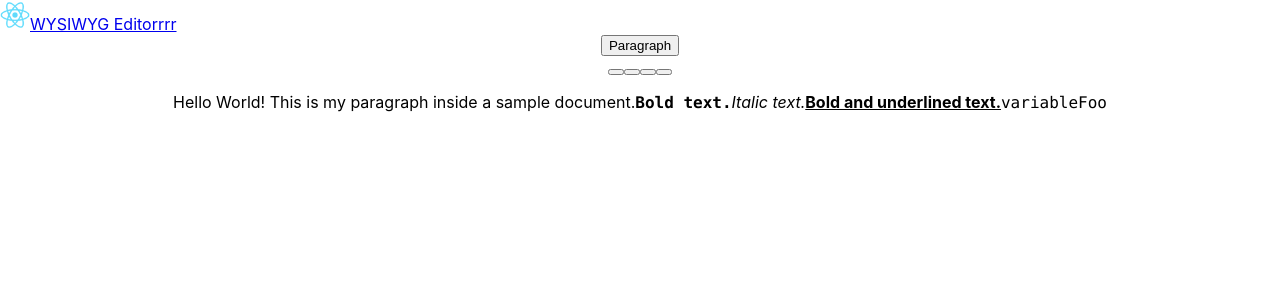
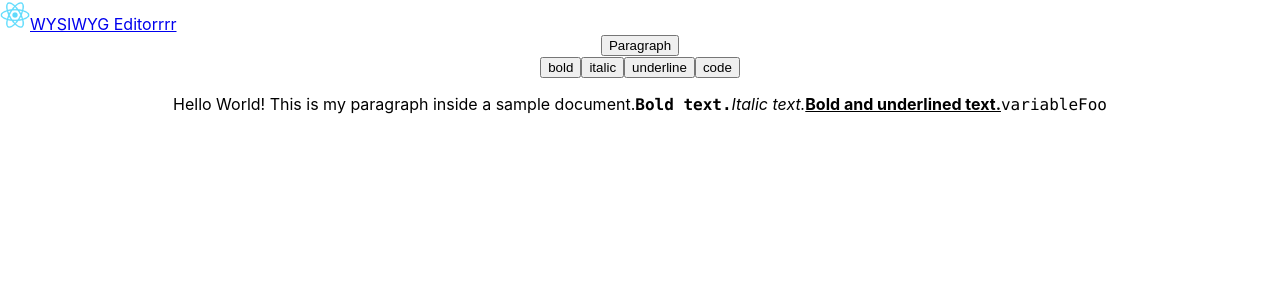
Before and after one commit to joelshejar/wysiwyg-editor, a React (Create React App) app: page / in a window 1280 px wide. Shown: the top 300 px of the page. Built offline with nearby package versions, Linux system fonts and the light colour scheme.

Commit message:
Added deep-equal dependency

```diff
--- a/package.json
+++ b/package.json
@@ -6,6 +6,7 @@
     "@testing-library/jest-dom": "^5.16.1",
     "@testing-library/react": "^11.2.7",
     "@testing-library/user-event": "^12.8.3",
+    "deep-equal": "^2.0.5",
     "react": "^17.0.2",
     "react-bootstrap": "^2.0.3",
     "react-dom": "^17.0.2",
--- a/src/components/Toolbar.js
+++ b/src/components/Toolbar.js
@@ -28,6 +28,7 @@ const Toolbar = (props) => {
       {CHARACTER_STYLES.map((style) => (
         <ToolBarButton
           key={style}
+          style={style}
           icon={<i className={`bi ${getIconForButton(style)}`} />}
           isActive={false}
         />
@@ -45,7 +46,7 @@ const ToolBarStyleButton = (props) => {
 };
 
 const ToolBarButton = (props) => {
-  const { icon, isActive, ...otherProps } = props;
+  const { style, icon, isActive, ...otherProps } = props;
 
   return (
     <Button
@@ -54,7 +55,7 @@ const ToolBarButton = (props) => {
       active={isActive}
       {...otherProps}
     >
-      {icon}
+      {style}
     </Button>
   );
 };
```
Also changed, not shown: 1 other file (tests, documents, lock files or other folders).
